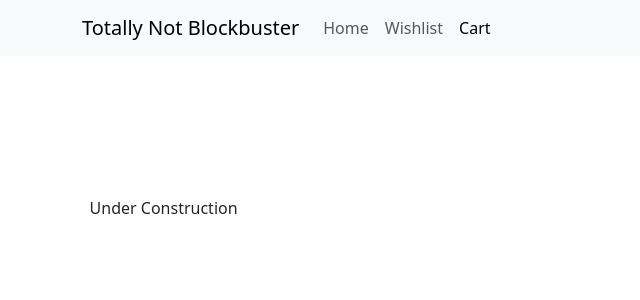
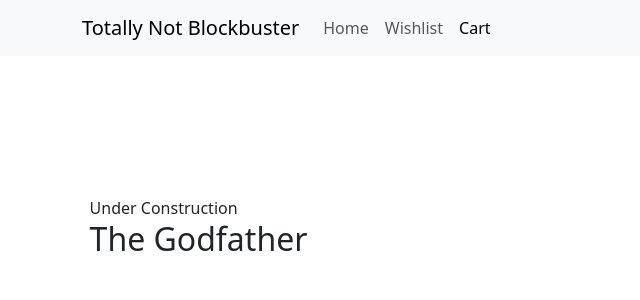
Before and after one commit to klaftech/totally-not-blockbuster, a React (Vite) app: page /cart in a window 1280 px wide. Shown: the top 300 px of the page, without its empty margins (0-640 px from the left). Built offline with nearby package versions, Linux system fonts and the light colour scheme; data requests are answered from the project's data file.

Commit message:
built out cartMovies

```diff
--- a/db.json
+++ b/db.json
@@ -6,13 +6,7 @@
       "name": "Elchonon",
       "stage": "cart",
       "movies": [
-        "5",
-        "7",
-        "2",
-        "3",
-        "4",
-        "8",
-        "1"
+        "2"
       ]
     }
   ],
--- a/src/components/CartContainer.jsx
+++ b/src/components/CartContainer.jsx
@@ -1,11 +1,64 @@
+import { useState, useEffect } from 'react'
 import Header from './Header'
 
 function CartContainer() {
+
+    //show be passed in props from app if i can get router to not be at top level
+    const baseUrl = "http://localhost:3000"
+    const [cart, setCart] = useState()
+    const [cartMovies, setCartMovies] = useState()
+    const [movies, setMovies] = useState()
+
+    //load active cart
+    useEffect(()=> {
+        //load active cart
+        fetch(`${baseUrl}/orders/1`)
+            .then(res => res.json())
+            .then(data => setCart(data))
+
+        //load all movies
+        fetch(`${baseUrl}/movies`)
+            .then(res => res.json())
+            .then(data => setMovies(data))
+    },[])
+
+    useEffect(()=> {
+        //once we have cart and movies loaded, we can create object including all movies in cart
+        if(cart && movies){
+            const cartMoviesArray = movies.filter((movie) => {
+                const found = cart.movies.find((element) => element === movie.id)
+                if (found) {
+                    return true
+                } else {
+                    return false
+                }
+            })
+
+            //convert arrayOfObjects to objectofObjects
+            // const cartMovies = cartMoviesArray.reduce((result, obj) => {
+            //     result[obj.id] = obj;
+            //     return result;
+            // }, {});
+
+            setCartMovies(cartMoviesArray)
+        }
+    },[cart,movies])
+
+
+    //show loading if all objects are not yet in state
+    if(!cartMovies) return <div>Cart Loading...</div>
+
+    console.log(cartMovies)
+    const movieNames = cartMovies.map((movie,index) => {
+        return <h2 key={index}>{movie.name}</h2>
+    })
+
     return (
         <>
             <Header />
             <div style={{padding: "7%"}}>
                 Under Construction
+                {movieNames}
             </div>
         </>
     );
```
